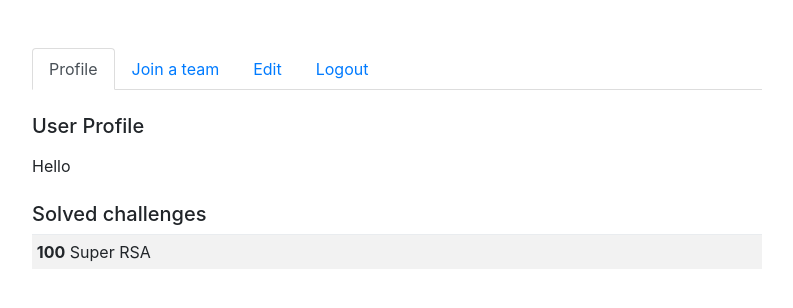
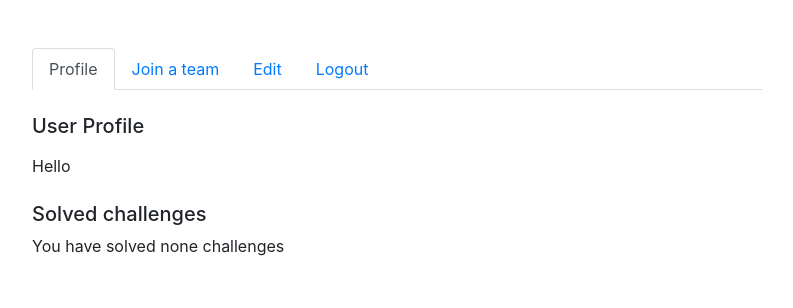
Before and after one commit to odinje/yactff, a Django app: page /user/profile in a window 1280 px wide. Shown: the part 59-367 px from the top of the page, without its empty margins (53-846 px from the left). Run offline with Django 3.2, Linux system fonts and the light colour scheme; the visitor is signed in with stand-in values (Sample User, id 1); data comes from the database, SQL or seed files in the repository; data that the repository does not hold is empty; some libraries are stand-ins or nearby versions.

Commit message:
Add feature to see solved team challenges, and user solved challenges

```diff
--- a/web/admin.py
+++ b/web/admin.py
@@ -1,11 +1,11 @@
 from django.contrib import admin
-from .models import Category, Challenge, SolvedChallenge, Team, Page, User
+from web.models import Category, Challenge, Submission, Team, Page, User
 from django.conf import settings
 
 
 admin.site.register(Category)
 admin.site.register(Challenge)
-admin.site.register(SolvedChallenge)
+admin.site.register(Submission)
 admin.site.register(Team)
 admin.site.register(User)
 
--- a/web/managers.py
+++ b/web/managers.py
@@ -1,6 +1,7 @@
 from django.contrib.auth.base_user import BaseUserManager
 from django.db import models
 from django.apps import apps
+from django.db.models import F
 
 class UserManager(BaseUserManager):
     use_in_migrations = True
@@ -33,7 +34,7 @@ class UserManager(BaseUserManager):
 class ChallengeManger(models.Manager):
     def with_solves(self, team, challenge=None):
         challenges = apps.get_model("web.Challenge")
-        solves = apps.get_model("web.SolvedChallenge")
+        solves = apps.get_model("web.Submission")
 
         if challenge:
             challenges = challenges.objects.get(id=challenge)
@@ -55,3 +56,19 @@ class ChallengeManger(models.Manager):
                         challenge.is_solved = False
 
         return challenges
+
+
+class SubmissionManager(models.Manager):
+    def get_solved(self, team=None, user=None):
+        if team is None and user is None:
+            print("Both canot be none")
+            return None
+        elif team is not None:
+            filter = { "team": team }
+        elif user is not None:
+            filter = { "team": team, "solved_by": user }
+        try:
+            submission = apps.get_model("web.Submission")
+            return submission.objects.annotate(title=F("challenge__title"), points=F("challenge__points")).select_related("challenge", "solved_by").filter(**filter)
+        except:
+            return None
--- a/web/models.py
+++ b/web/models.py
@@ -4,7 +4,7 @@ from django.contrib.auth.base_user import AbstractBaseUser
 from django.core.mail import send_mail
 from django.contrib.auth.models import PermissionsMixin
 from django.utils.translation import ugettext_lazy as _
-from web.managers import UserManager, ChallengeManger
+from web.managers import UserManager, ChallengeManger, SubmissionManager
 
 import glob
 
@@ -38,10 +38,13 @@ class Challenge(models.Model):  # Maybe change title -> name
 
 
 # Rename to submissions
-class SolvedChallenge(models.Model):  # Include which person who solved it?
+class Submission(models.Model):  # Include which person who solved it?
     team = models.ForeignKey("Team", on_delete=models.DO_NOTHING)
     challenge = models.ForeignKey("Challenge", on_delete=models.DO_NOTHING)
     completed = models.DateTimeField(auto_now_add=True)
+    solved_by = models.ForeignKey("User", on_delete=models.DO_NOTHING)
+
+    objects = SubmissionManager()
 
 
 class Team(models.Model):
@@ -52,7 +55,7 @@ class Team(models.Model):
         return self.name
 
     def is_solved(self, challenge):
-        team_solved = SolvedChallenge.objects.filter(team=self.team, challenge=challenge)
+        team_solved = Submission.objects.filter(team=self.team, challenge=challenge)
 
         if team_solved.exists():
             return True
--- a/web/templates/web/team_profile.html
+++ b/web/templates/web/team_profile.html
@@ -40,7 +40,7 @@
           <tr>
             <td>{{ challenge.title }}</td>
             <td>{{ challenge.points }}</td>
-            <td>TODO!</td>
+            <td>{{ challenge.solved_by.nickname }}</td>
             <td>{{ challenge.completed|date:"Y-m-d H:i:s"}}</td>
           </tr>
           {% endfor %}
--- a/web/templates/web/user_profile.html
+++ b/web/templates/web/user_profile.html
@@ -31,15 +31,26 @@
                         </div>
                         <div class="col-md-12">
                             <h5 class="mt-2"><span class="fa fa-clock-o ion-clock float-right"></span> Solved challenges</h5>
-                            <table class="table table-sm table-hover table-striped">
-                                <tbody>
-                                    <tr>
-                                        <td>
-                                            <strong>100</strong> Super RSA
-                                        </td>
-                                    </tr>
-                                </tbody>
+                            {% if challenges %}
+                            <table class="table table-sm table-striped">
+                              <tbody>
+                                <tr>
+                                  <th>Challenge:</th>
+                                  <th>Points:</th>
+                                  <th>Time</th>
+                                <tr>
+                                {% for challenge in challenges %}
+                                <tr>
+                                  <td>{{ challenge.title }}</td>
+                                  <td>{{ challenge.points }}</td>
+                                  <td>{{ challenge.completed|date:"Y-m-d H:i:s" }}</td>
+                                </tr>
+                                {% endfor %}
+                              </tbody>
                             </table>
+                            {% else %}
+                            <p>You have solved none challenges</p>
+                            {% endif %}
                         </div>
                     </div>
 
--- a/web/views.py
+++ b/web/views.py
@@ -4,9 +4,9 @@ from web.utils import get_or_none
 from django.contrib.auth import login, authenticate
 from django.contrib.auth.forms import UserCreationForm
 from django.contrib.auth.decorators import login_required
-from web.models import Page, Category, Challenge, SolvedChallenge
+from web.models import Page, Category, Challenge, Submission
 from django.conf import settings
-from django.db.models import F
+
 
 def signup(request):
     if request.method == 'POST':
@@ -52,14 +52,16 @@ def challenges(request):
 
 @login_required
 def challenge(request, id):
-    team_id = request.user.team_id
+    user = request.user
+    team_id = user.team_id
+
     challenge = Challenge.objects.with_solves(team=team_id, challenge=id)
 
     if request.method == "POST":
         if "flag" in request.POST:
             flag = request.POST["flag"]
             if challenge.is_flag(flag):
-                solved = SolvedChallenge(team_id=team_id, challenge=challenge)
+                solved = Submission(team_id=team_id, challenge=challenge, solved_by=user)
                 solved.save()
                 challenge.is_solved = True
 
@@ -68,17 +70,17 @@ def challenge(request, id):
 
 @login_required
 def user_profile(request):
-    return render(request, "web/user_profile.html")
+    user = request.user
+    team = user.team
+    challenges = Submission.objects.get_solved(team=team, user=user)
+    return render(request, "web/user_profile.html", {"challenges": challenges})
 
 
 @login_required  # Maybe also have team requuired
 def team_profile(request):
     team = request.user.team
     max_team_size = settings.MAX_TEAM_SIZE
-    try:  # Move this to models.py
-        challenges = SolvedChallenge.objects.annotate(title=F("challenge__title"), points=F("challenge__points")).select_related("challenge").filter(team=team)
-    except:
-        challenges = None
+    challenges = Submission.objects.get_solved(team=team)
     return render(request, "web/team_profile.html", {"team": team, "team_view": True, "max_team_size": max_team_size, "challenges": challenges})
 
 
```
